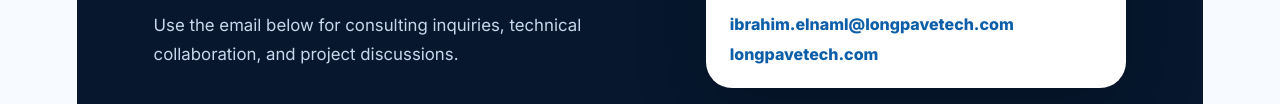
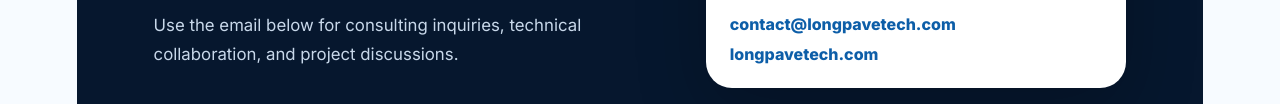
Before and after one commit to ibrahimelnaml/longpavetech.github.io, a plain HTML site: page index.html in a window 1280 px wide. Shown: the part 4161-4265 px from the top of the page. Drawn offline with nearby package versions, Linux system fonts and the light colour scheme.

Commit message:
Update index.html
contact email become contact instead of ibrahim.elnaml

```diff
--- a/index.html
+++ b/index.html
@@ -159,7 +159,7 @@
       <div class="contact-card">
         <img src="assets/logo.png" alt="LongPaveTech logo" />
         <p><strong>Dr. Ibrahim A. I. Elnaml, Ph.D.</strong><br>Founder & Principal Consultant</p>
-        <a href="mailto:ibrahim.elnaml@longpavetech.com">ibrahim.elnaml@longpavetech.com</a>
+        <a href="mailto:contact@longpavetech.com">contact@longpavetech.com</a>
         <a href="https://longpavetech.com">longpavetech.com</a>
       </div>
     </section>
```
